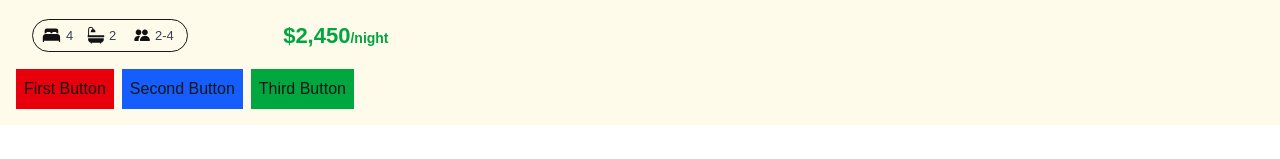
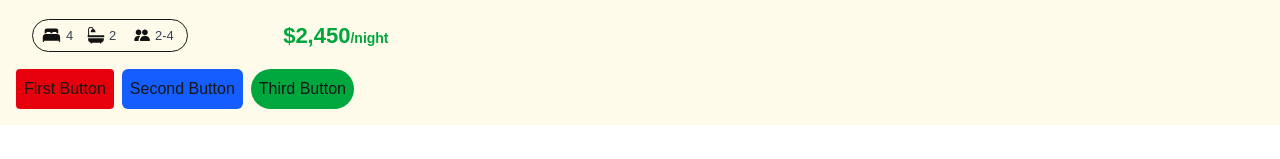
Before and after one commit to KevinKagwima/alx-project-0x00-setup, a Next.js app in the folder alx-project-0x00/: page /landing in a window 1280 px wide. Shown: the part 401-560 px from the top of the page. Built offline with nearby package versions, Linux system fonts and the light colour scheme.

Commit message:
Updated files

```diff
--- a/alx-project-0x00/pages/landing.tsx
+++ b/alx-project-0x00/pages/landing.tsx
@@ -7,9 +7,18 @@ const Landing: React.FC = () => {
       <h1 className="text-black font-bold">This is the landing page</h1>
       <Card />
       <div className="flex gap-2 mt-2">
-        <Button title="First Button" styles="bg-red-600 p-2 cursor-pointer" />
-        <Button title="Second Button" styles="bg-blue-600 p-2 cursor-pointer" />
-        <Button title="Third Button" styles="bg-green-600 p-2 cursor-pointer" />
+        <Button
+          title="First Button"
+          styles="bg-red-600 p-2 cursor-pointer rounded-sm"
+        />
+        <Button
+          title="Second Button"
+          styles="bg-blue-600 p-2 cursor-pointer rounded-md"
+        />
+        <Button
+          title="Third Button"
+          styles="bg-green-600 p-2 cursor-pointer rounded-full"
+        />
       </div>
     </div>
   );
```
